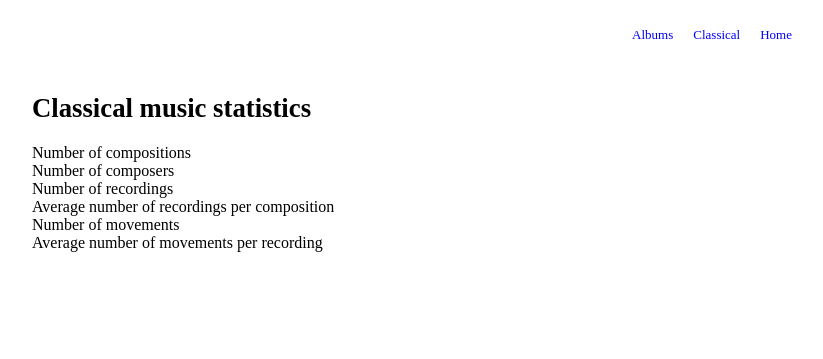
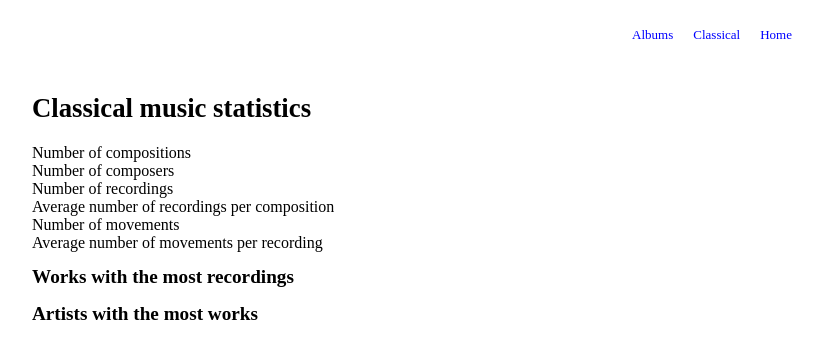
Before and after one commit to MechanisM/musicdb, a Django app: template musicdb/templates/classical/stats.html in a window 1280 px wide. Shown: the top 359 px of the page, without its empty margins (228-1051 px from the left). Run offline with Django 3.2, Linux system fonts and the light colour scheme; the template is opened without the code that fills it, so the values that code supplies are empty.

Commit message:
Add stats and clean some stuff up in classical.views.
Signed-off-by: Chris Lamb <lamby@debian.org>

```diff
--- a/musicdb/templates/classical/stats.html
+++ b/musicdb/templates/classical/stats.html
@@ -43,4 +43,20 @@
   {% endif %}
 {% endif %}
 
+<h3>Works with the most recordings</h3>
+
+<ol>
+{% for work in works_by_num_recordings %}
+ <li>{{ work.composer.short_name }} - <a href="{{ work.get_absolute_url }}">{{ work }}</a> ({{ work.num_recordings }} recording{{ work.num_recordings|pluralize }})</li>
+{% endfor %}
+</ol>
+
+<h3>Artists with the most works</h3>
+
+<ol>
+{% for artist in artists_by_num_works %}
+ <li><a href="{{ artist.get_absolute_url }}">{{ artist }}</a> ({{ artist.num_works }} work{{ artist.num_works|pluralize }})</li>
+{% endfor %}
+</ol>
+
 {% endblock %}
```
Also changed, not shown: musicdb/classical/views.py (+10 -18 lines).
